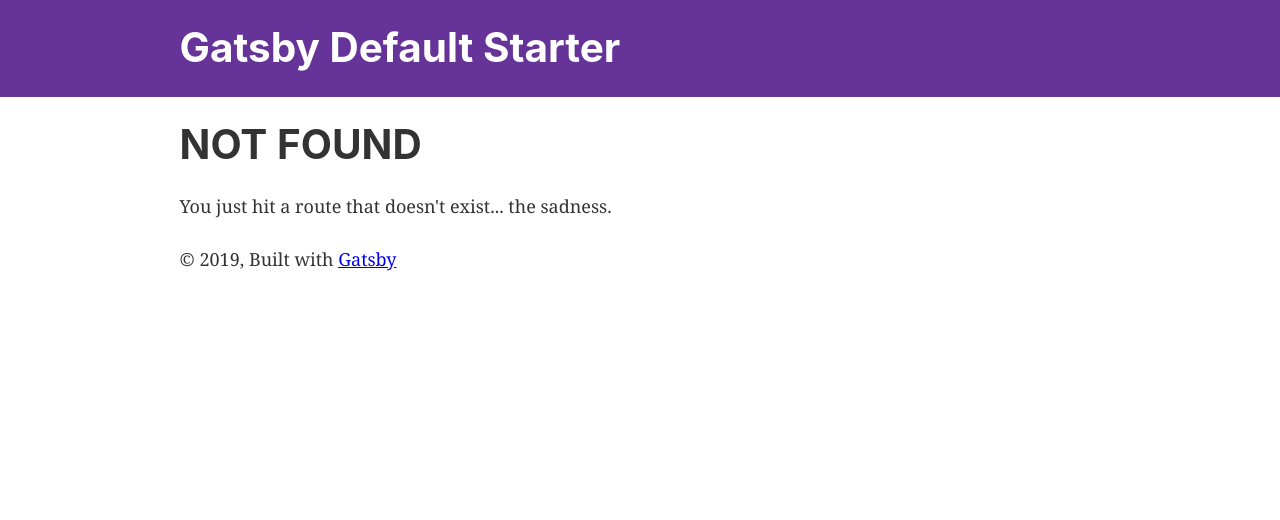
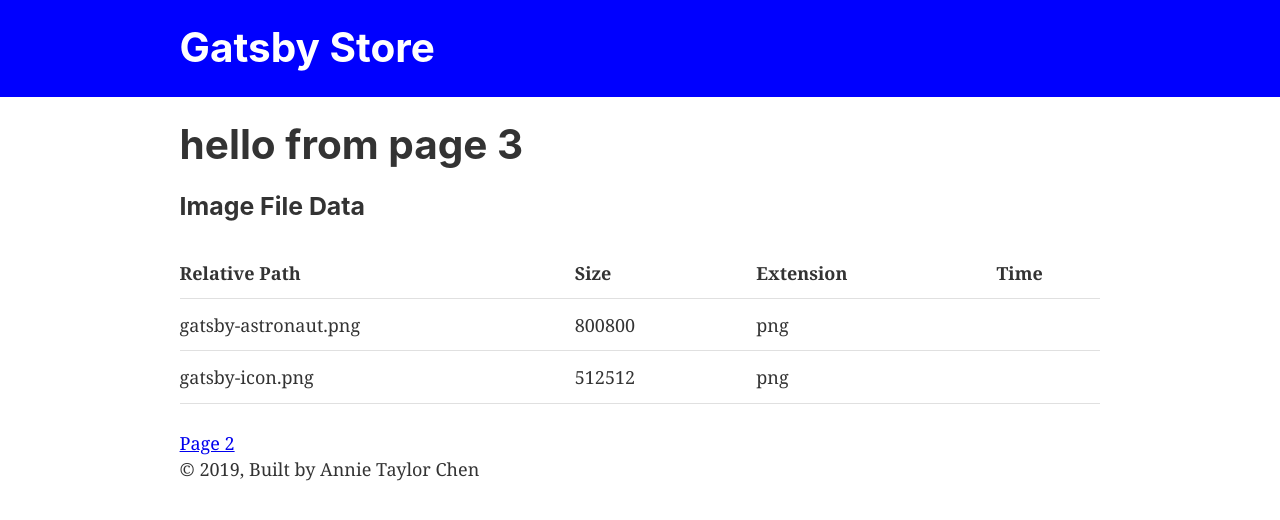
Before and after one commit to AnnieTaylorCHEN/GatsbyStore, a Gatsby site: page /posts/page-3 in a window 1280 px wide. Before the commit this address had no page. Built offline with nearby package versions, Linux system fonts and the light colour scheme; Gatsby itself is replaced by a stand-in of ours.

Commit message:
edit footer, add page 3.

```diff
--- a/gatsby-config.js
+++ b/gatsby-config.js
@@ -1,8 +1,8 @@
 module.exports = {
   siteMetadata: {
-    title: `Gatsby Default Starter`,
-    description: `Kick off your next, great Gatsby project with this default starter. This barebones starter ships with the main Gatsby configuration files you might need.`,
-    author: `@gatsbyjs`,
+    title: `Gatsby Store`,
+    description: `A small project that has a blog and e-commerce function.`,
+    author: `Annie Taylor Chen`,
   },
   plugins: [
     `gatsby-plugin-react-helmet`,
--- a/src/components/header.js
+++ b/src/components/header.js
@@ -5,7 +5,7 @@
 const Header = ({ siteTitle }) => (
   <header
     style={{
-      background: `rebeccapurple`,
+      background: `blue`,
       marginBottom: `1.45rem`,
     }}
   >
--- a/src/components/layout.js
+++ b/src/components/layout.js
@@ -18,6 +18,7 @@
       site {
         siteMetadata {
           title
+          author
         }
       }
     }
@@ -36,9 +37,7 @@
       >
         <main>{children}</main>
         <footer>
-          © {new Date().getFullYear()}, Built with
-          {` `}
-          <a href="https://www.gatsbyjs.org">Gatsby</a>
+          © {new Date().getFullYear()}, Built by {data.site.siteMetadata.author}
         </footer>
       </div>
     </>
--- /dev/null
+++ b/src/pages/posts/page-3.js
@@ -0,0 +1,52 @@
+import React from 'react'
+import Layout from '../../components/layout'
+import { graphql, StaticQuery, Link } from 'gatsby'
+
+const getImageData = graphql`
+    query {
+        allFile {
+            edges {
+            node {
+                relativePath
+                size
+                extension
+                birthTime
+            }
+            }
+        }
+    }`
+
+export default () => {
+    return (
+        <Layout>
+            <h1>hello from page 3</h1>
+            <h3>Image File Data</h3>
+            <StaticQuery
+            query={getImageData}
+            render={data => (
+                <table>
+                    <thead>
+                        <tr>
+                            <th>Relative Path</th>
+                            <th>Size</th>
+                            <th>Extension</th>
+                            <th>Time</th>
+                        </tr>
+                    </thead>
+                    <tbody>
+                        {data.allFile.edges.map((edge, index) => (
+                            <tr key={index}>
+                                <td>{edge.node.relativePath}</td>
+                                <td>{edge.node.size}</td>
+                                <td>{edge.node.extension}</td>
+                                <td>{edge.node.birthTime}</td>
+                            </tr>
+                        ) )}
+                    </tbody>
+                </table>
+            )}
+            />
+            <Link to="/page-2">Page 2</Link>
+        </Layout>
+    )
+}
```
